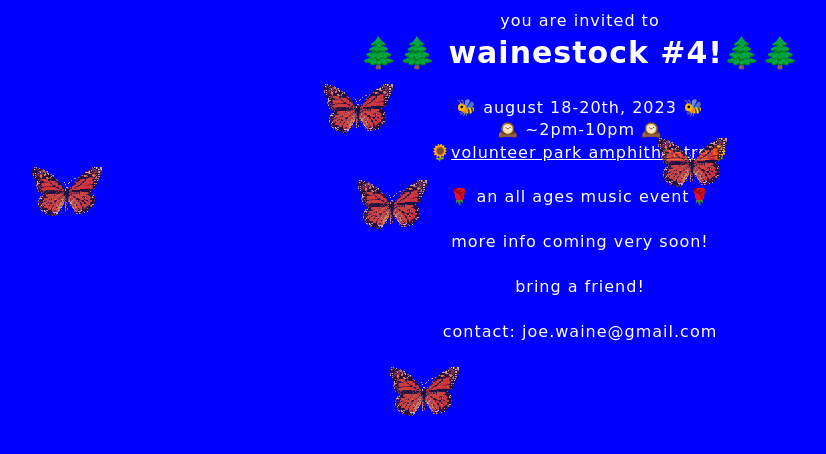
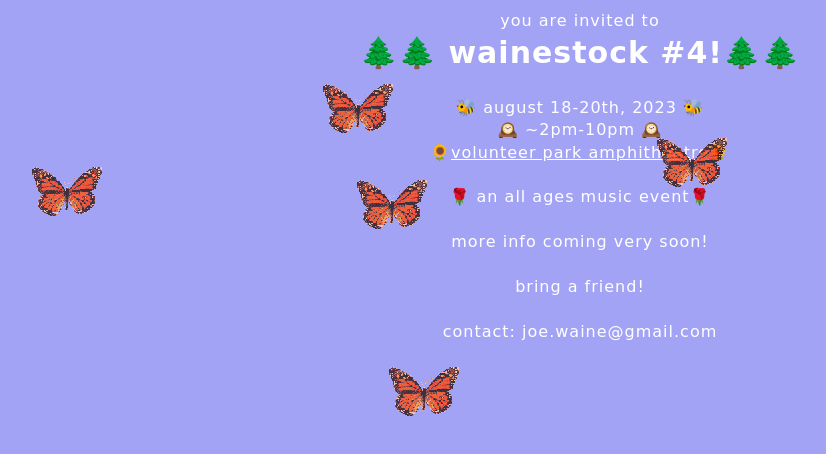
Before and after one commit to joewaine/wainestock, a plain HTML site: page index.html in a window 1280 px wide. Shown: the whole page, without its empty margins (60-886 px from the left). Drawn offline with Linux system fonts and the light colour scheme.

Commit message:
Update index.html

```diff
--- a/index.html
+++ b/index.html
@@ -24,7 +24,7 @@
   <style type="text/css">
 
 body{
-  background: blue;
+  background: #a3a3f6;
 }
 
 *{
```
